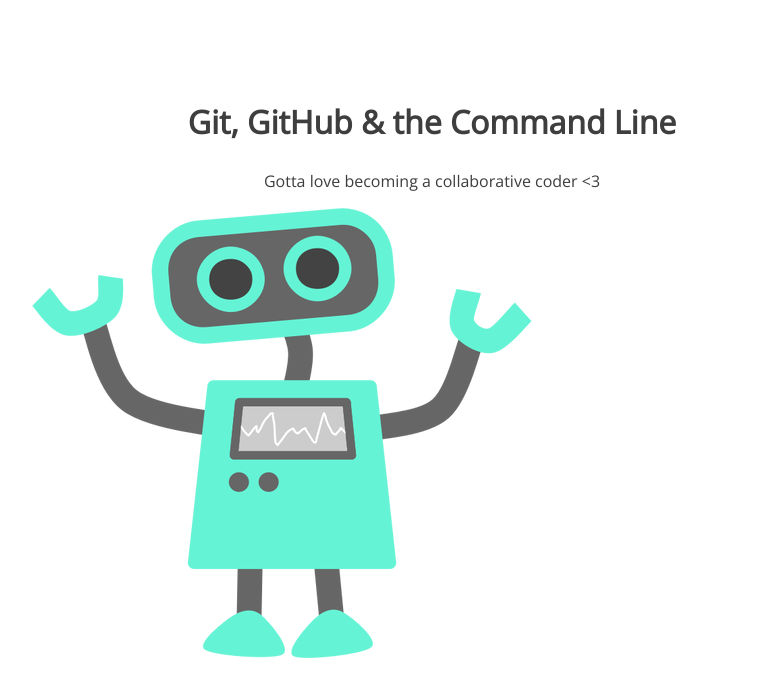
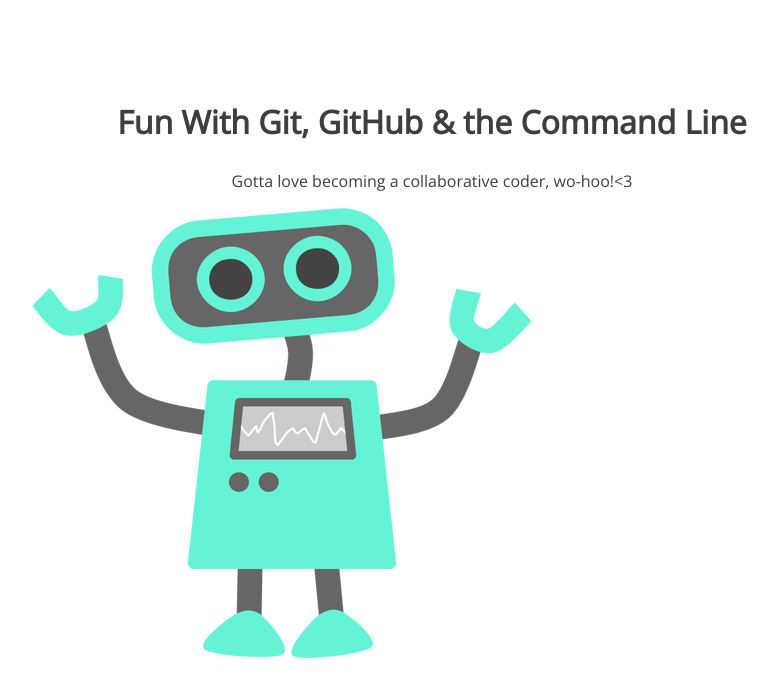
Before and after one commit to jmorris9876/105-project, a plain HTML site: page index.html in a window 1280 px wide. Shown: the whole page, without its empty margins (208-986 px from the left). Drawn offline with nearby package versions, Linux system fonts and the light colour scheme.

Commit message:
updated h1 and p in index file

```diff
--- a/index.html
+++ b/index.html
@@ -8,8 +8,8 @@
 </head>
 <body>
 	<section>
-		<h1>Git, GitHub & the Command Line</h1>
-		<p>Gotta love becoming a collaborative coder <3</p>
+		<h1>Fun With Git, GitHub & the Command Line</h1>
+		<p>Gotta love becoming a collaborative coder, wo-hoo!<3</p>
 		<img src="img/happy-blue-robot.png">
 	</section>
 </body>
```
